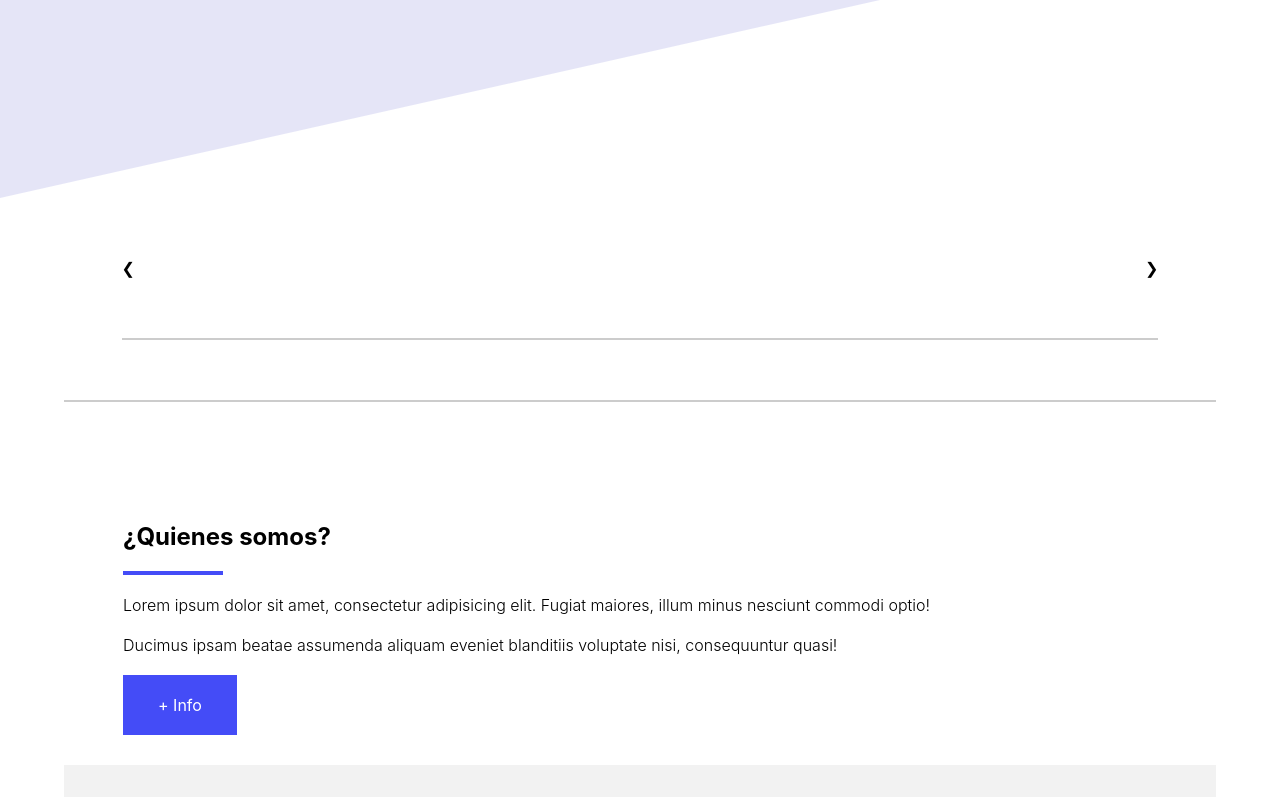
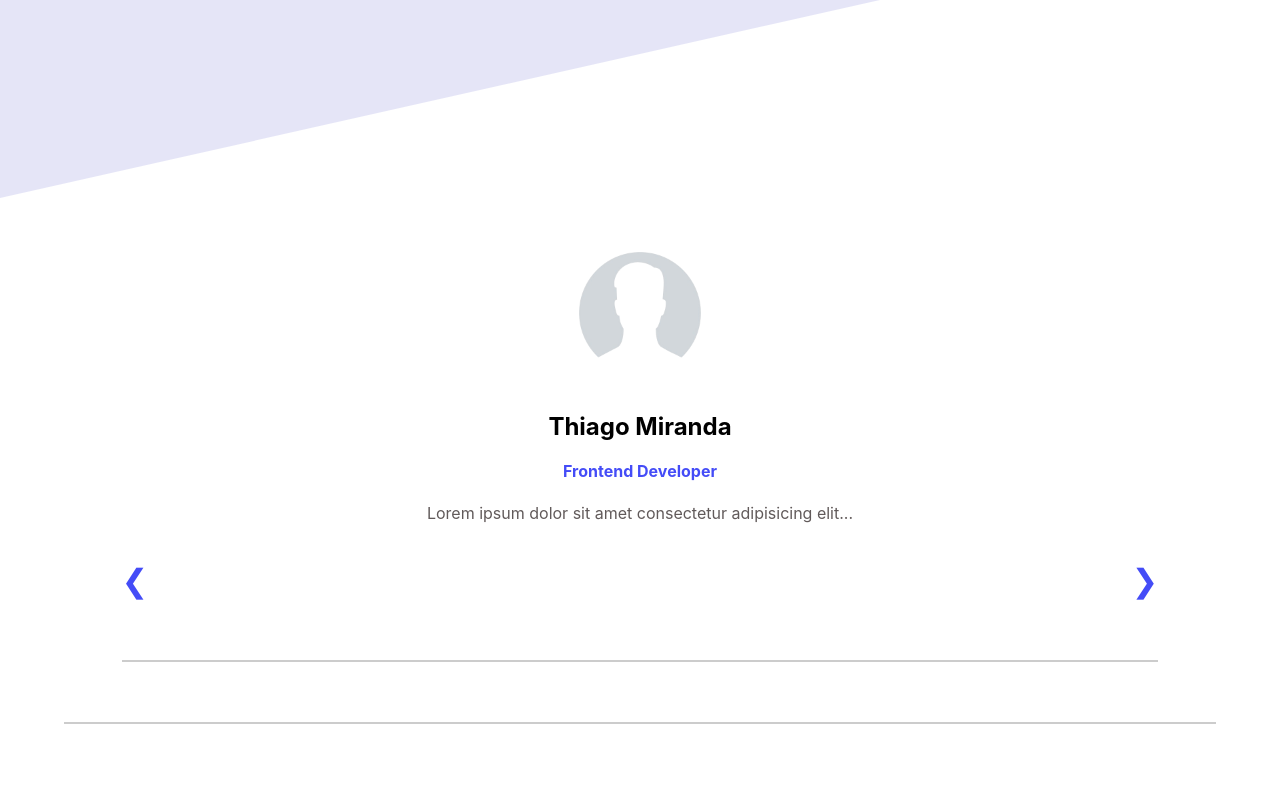
Before and after one commit to McYiyi/web, a plain HTML site: page index.html in a window 1280 px wide. Shown: the part 602-1399 px from the top of the page. Drawn offline with Linux system fonts and the light colour scheme.

Commit message:
Update style.css

```diff
--- a/style.css
+++ b/style.css
@@ -143,17 +143,7 @@ input[type="radio"] {
   width: 100%;
   margin-top: 20px;
 }
-.arrowset { display: none; }
 
-#t1:checked ~ .arrows .arrowset:nth-child(1),
-#t2:checked ~ .arrows .arrowset:nth-child(2),
-#t3:checked ~ .arrows .arrowset:nth-child(3),
-#t4:checked ~ .arrows .arrowset:nth-child(4),
-#t5:checked ~ .arrows .arrowset:nth-child(5),
-#t6:checked ~ .arrows .arrowset:nth-child(6) {
-  display: flex;
-  justify-content: space-between;
-}
 .arrows label {
   cursor: pointer;
   font-size: 2rem;
@@ -566,3 +556,26 @@ body{
         justify-self: center;
     }
 }
+
+/* SLIDER TRABAJADORES */
+.working_container {
+  display: none;
+  text-align: center;
+}
+
+.working_container.active {
+  display: block;
+}
+
+.arrows {
+  display: flex;
+  justify-content: space-between;
+  margin-top: 20px;
+}
+
+.arrows span {
+  cursor: pointer;
+  font-size: 2rem;
+  color: var(--color-primary);
+  user-select: none;
+}
```
